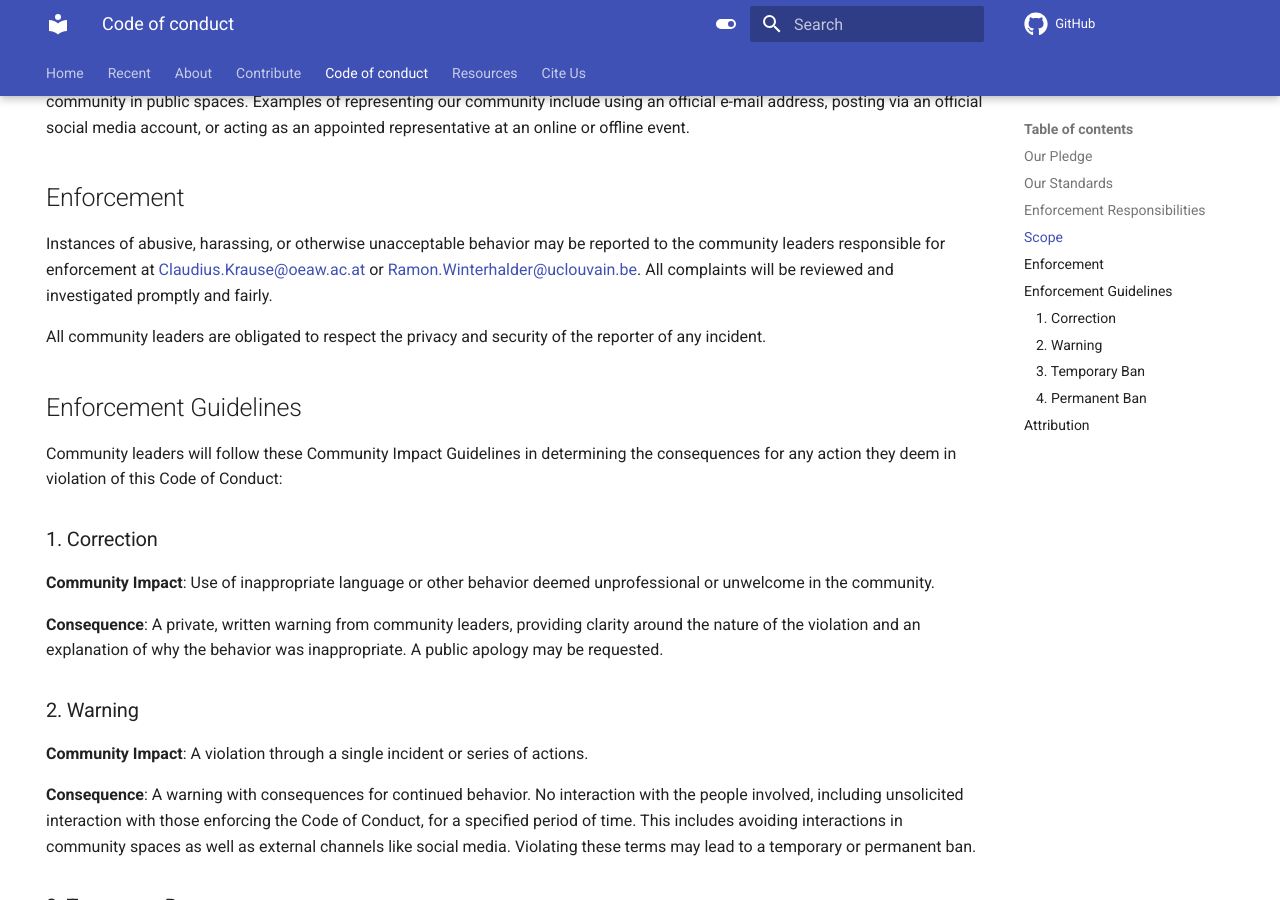
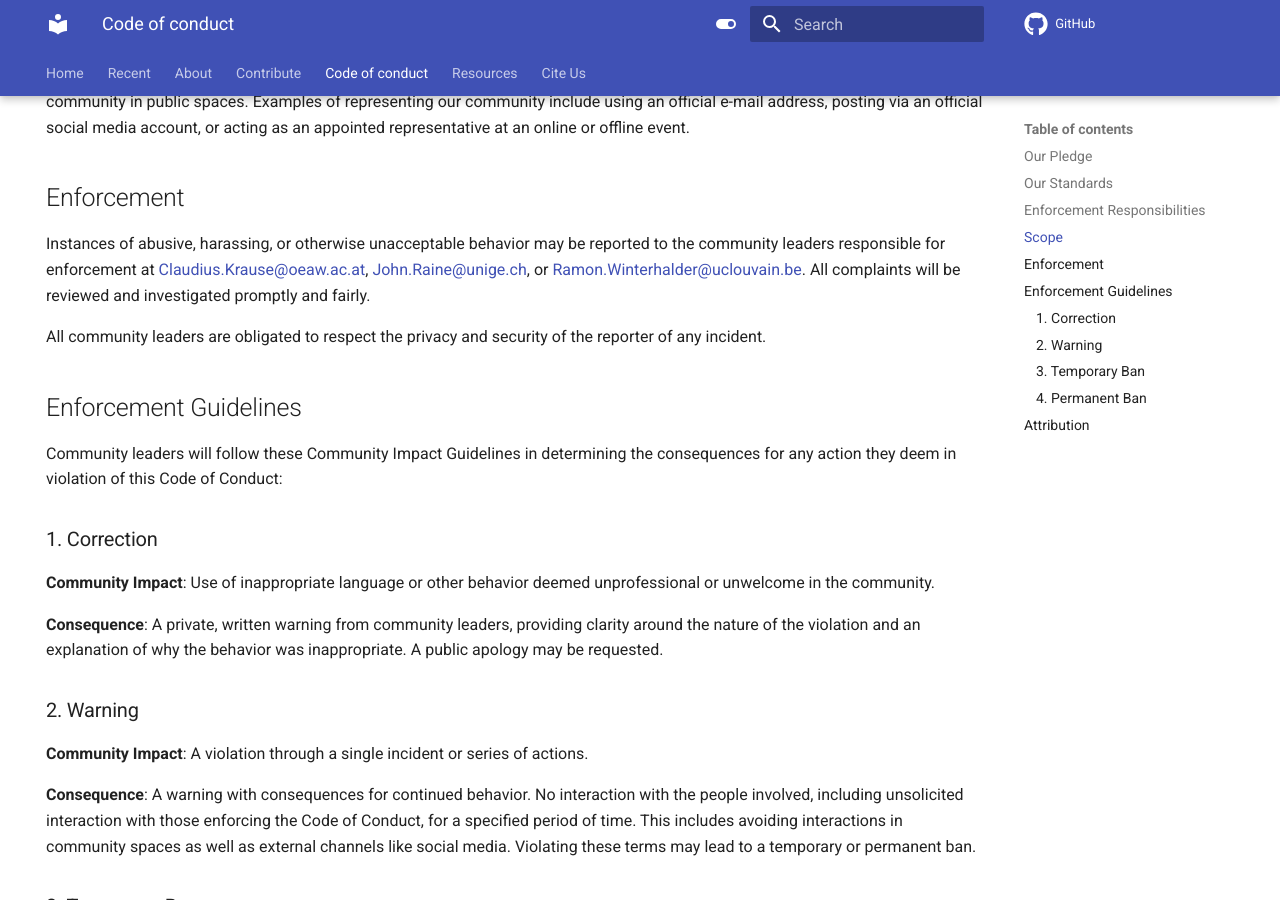
Before and after one commit to iml-wg/HEPML-LivingReview, an MkDocs documentation site: the page built from docs/code_of_conduct.md, in a window 1280 px wide and 900 px high, scrolled down 1195 px. Built offline with MkDocs 1.6.1 and Material for MkDocs 9.7.7, drawn with Linux system fonts in a browser that asks for light colours; comment, search, counter and statistics services are not loaded; some of the changed lines change nothing that is shown.

Commit message:
Add 3rd email address to contact

```diff
--- a/docs/code_of_conduct.md
+++ b/docs/code_of_conduct.md
@@ -65,7 +65,7 @@ representative at an online or offline event.
 
 Instances of abusive, harassing, or otherwise unacceptable behavior may be
 reported to the community leaders responsible for enforcement at
-<Claudius.Krause@oeaw.ac.at> or <Ramon.Winterhalder@uclouvain.be>.
+<Claudius.Krause@oeaw.ac.at>, <John.Raine@unige.ch>, or <Ramon.Winterhalder@uclouvain.be>.
 All complaints will be reviewed and investigated promptly and fairly.
 
 All community leaders are obligated to respect the privacy and security of the
```
